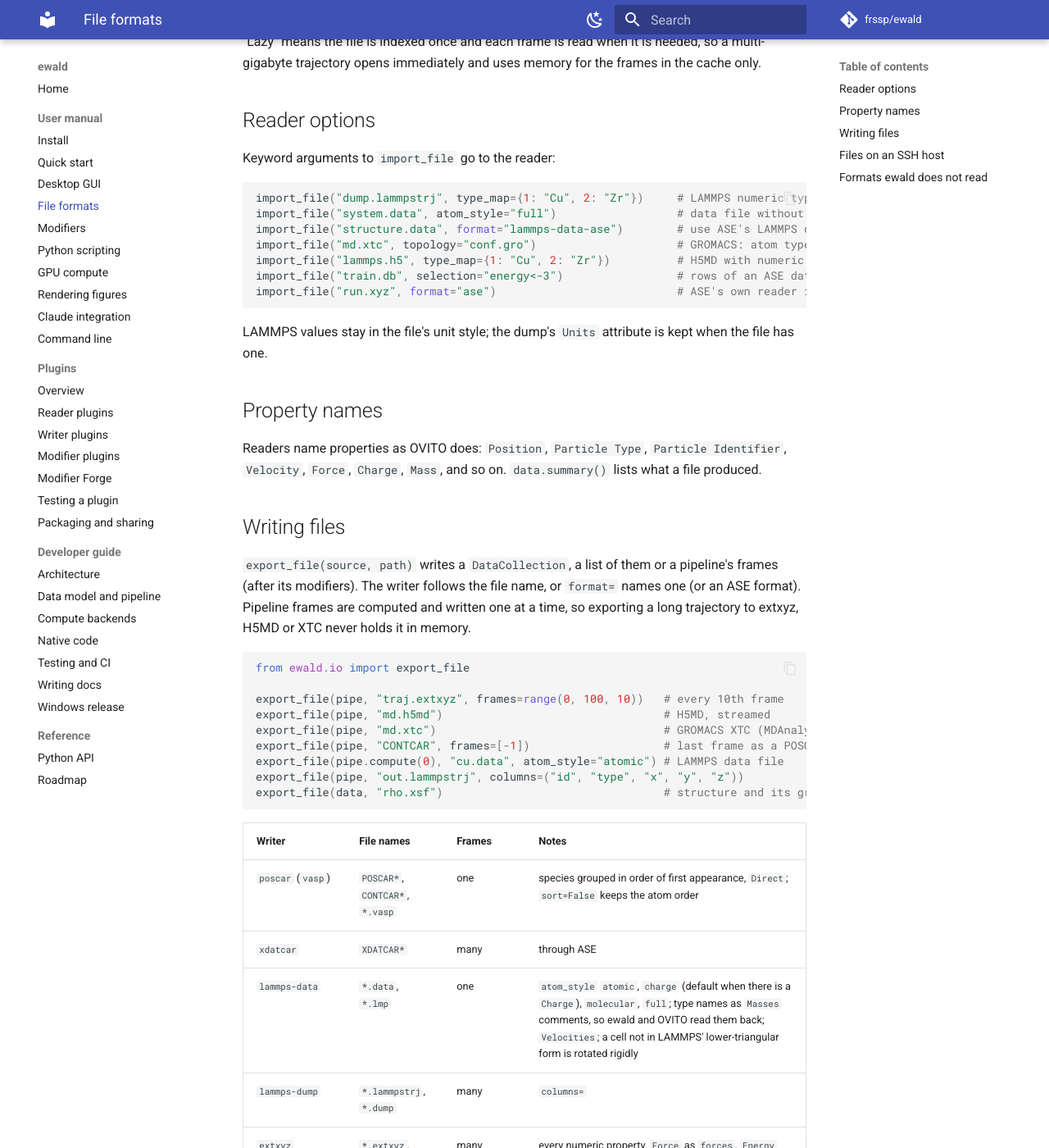
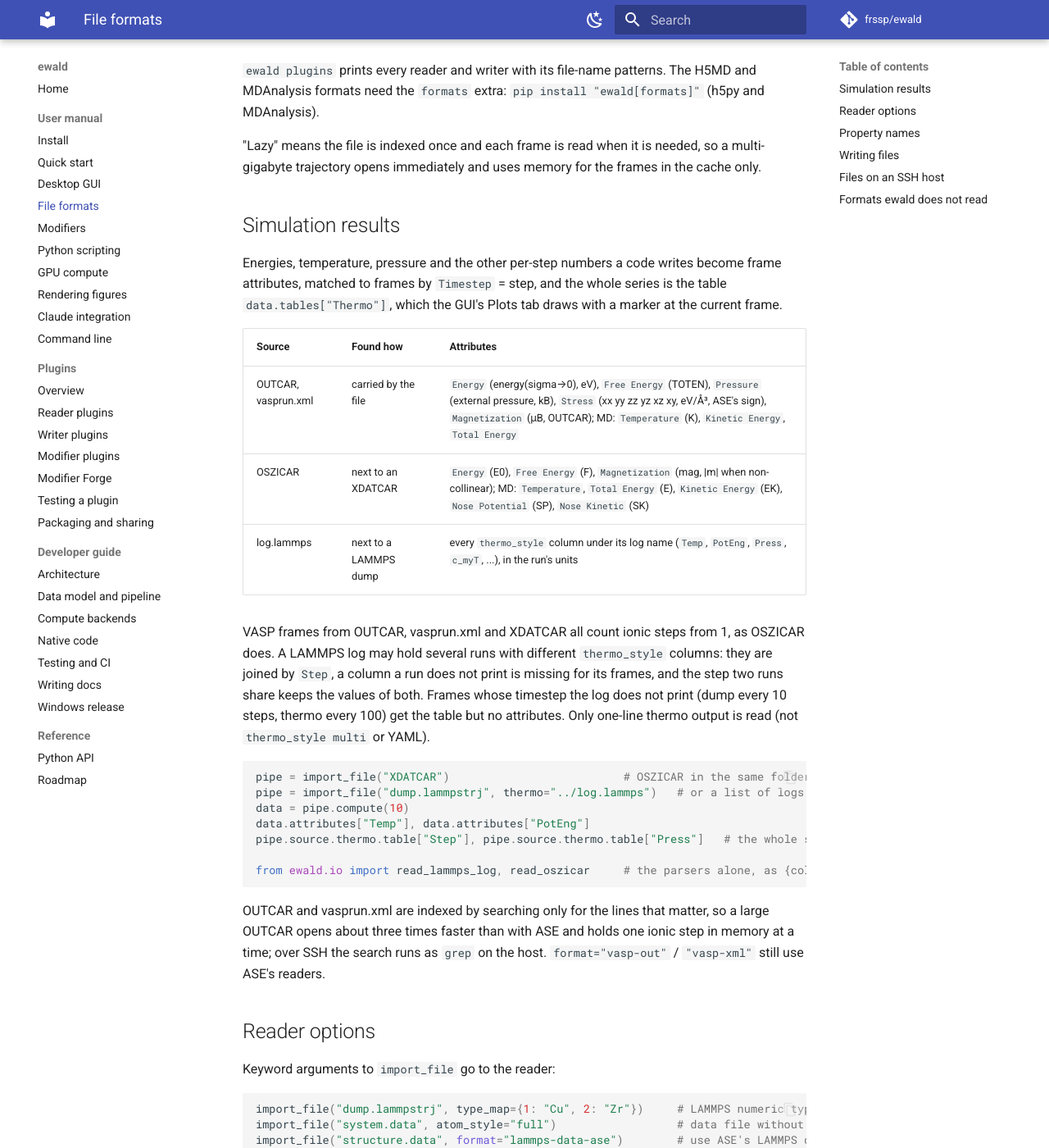
Before and after one commit to frssp/ewald, an MkDocs documentation site: the page built from docs/user/formats.md, in a window 1280 px wide and 1400 px high, scrolled down 1661 px. Shown: the whole window at 82% size. Built offline with MkDocs 1.6.1 and Material for MkDocs 9.7.7, drawn with Linux system fonts in a browser that asks for light colours; comment, search, counter and statistics services are not loaded; some of the changed text lies outside the part shown.

Commit message:
Docs, session and faster indexing for VASP/LAMMPS results

````diff
--- a/docs/user/formats.md
+++ b/docs/user/formats.md
@@ -11,7 +11,8 @@ files directly.
 | LAMMPS data file | native | styles atomic, charge, bond/angle/molecular, full, sphere, dipole (from `Atoms # style`, inferred, or `atom_style=`); type names from `Atom Type Labels` or `Masses` comments; velocities, image flags, bonds in `data.bonds` |
 | VASP XDATCAR | native, lazy | fixed and variable cell (NpT), VASP 6.4 `Si/hash` species labels |
 | VASP POSCAR/CONTCAR | ASE | VASP 4 and 5, selective dynamics, CONTCAR velocities (`Velocity`, Å/fs) |
-| VASP OUTCAR, vasprun.xml | ASE | every ionic step, with `Energy`, `Force`, `Stress` |
+| VASP OUTCAR | native, lazy | every ionic step: `Force`, `Magnetic Moment` (collinear, or N x 3 non-collinear), energies, stress, pressure, magnetization, MD temperature (see [Simulation results](#simulation-results)); a partial last step is skipped with a warning |
+| VASP vasprun.xml | native, lazy | every ionic step: cell, `Force`, energies, stress; a running job's open last step is skipped with a warning |
 | VASP CHGCAR/LOCPOT/ELFCAR, Gaussian cube | native | atoms plus a grid in `data.grids` |
 | XYZ, extended XYZ (`*.xyz`, `*.extxyz`) | native, lazy | frames indexed by their atom-count lines, each parsed on demand by ASE's extxyz parser: `Lattice=`, `Properties=`, `pbc=`, per-frame info (attributes), `forces` (`Force`), `energy` (`Energy`); a partial last frame is skipped with a warning |
 | XCrySDen XSF/AXSF (`*.xsf`, `*.axsf`) | native, lazy | `CRYSTAL`/`SLAB`/`POLYMER`/`MOLECULE`, `ANIMSTEPS` trajectories with fixed or variable cell, forces (`Force`), every `DATAGRID_3D` as a property of `data.grids["xsf"]` (Quantum ESPRESSO `pp.x`, VESTA); the repeated end points of XSF's general grid are dropped for periodic axes |
@@ -28,6 +29,40 @@ MDAnalysis).
 
 "Lazy" means the file is indexed once and each frame is read when it is needed, so a
 multi-gigabyte trajectory opens immediately and uses memory for the frames in the cache only.
+
+## Simulation results
+
+Energies, temperature, pressure and the other per-step numbers a code writes become frame
+attributes, matched to frames by `Timestep` = step, and the whole series is the table
+`data.tables["Thermo"]`, which the GUI's Plots tab draws with a marker at the current frame.
+
+| Source | Found how | Attributes |
+|---|---|---|
+| OUTCAR, vasprun.xml | carried by the file | `Energy` (energy(sigma→0), eV), `Free Energy` (TOTEN), `Pressure` (external pressure, kB), `Stress` (xx yy zz yz xz xy, eV/Å³, ASE's sign), `Magnetization` (μB, OUTCAR); MD: `Temperature` (K), `Kinetic Energy`, `Total Energy` |
+| OSZICAR | next to an XDATCAR | `Energy` (E0), `Free Energy` (F), `Magnetization` (mag, \|m\| when non-collinear); MD: `Temperature`, `Total Energy` (E), `Kinetic Energy` (EK), `Nose Potential` (SP), `Nose Kinetic` (SK) |
+| log.lammps | next to a LAMMPS dump | every `thermo_style` column under its log name (`Temp`, `PotEng`, `Press`, `c_myT`, ...), in the run's units |
+
+VASP frames from OUTCAR, vasprun.xml and XDATCAR all count ionic steps from 1, as OSZICAR
+does. A LAMMPS log may hold several runs with different `thermo_style` columns: they are
+joined by `Step`, a column a run does not print is missing for its frames, and the step two
+runs share keeps the values of both. Frames whose timestep the log does not print (dump
+every 10 steps, thermo every 100) get the table but no attributes. Only one-line thermo
+output is read (not `thermo_style multi` or YAML).
+
+```python
+pipe = import_file("XDATCAR")                          # OSZICAR in the same folder is picked up
+pipe = import_file("dump.lammpstrj", thermo="../log.lammps")   # or a list of logs; thermo=None turns it off
+data = pipe.compute(10)
+data.attributes["Temp"], data.attributes["PotEng"]
+pipe.source.thermo.table["Step"], pipe.source.thermo.table["Press"]   # the whole series (numpy arrays)
+
+from ewald.io import read_lammps_log, read_oszicar     # the parsers alone, as {column: array}
+```
+
+OUTCAR and vasprun.xml are indexed by searching only for the lines that matter, so a large
+OUTCAR opens about three times faster than with ASE and holds one ionic step in memory at a
+time; over SSH the search runs as `grep` on the host. `format="vasp-out"` / `"vasp-xml"`
+still use ASE's readers.
 
 ## Reader options
 
@@ -100,8 +135,8 @@ In the GUI, File › Load remote file (SSH)… browses the remote folders.
 Connections follow `~/.ssh/config` (HostName, User, Port, IdentityFile, IdentitiesOnly,
 ProxyJump, ProxyCommand, UserKnownHostsFile, StrictHostKeyChecking), the SSH agent and your
 keys, and host keys are checked against `known_hosts`. If key login fails, ewald asks for the
-password or one-time code and never saves it. LAMMPS dumps, LAMMPS data files and XDATCARs are
-read in place, frame by frame (a dump is indexed with `grep -b` on the host), so a large
+password or one-time code and never saves it. LAMMPS dumps, LAMMPS data files, XDATCARs, OUTCARs and
+vasprun.xml files are read in place, frame by frame (a dump is indexed with `grep -b` on the host), so a large
 trajectory is not copied. Other formats, including plugin formats, are downloaded once into a
 local cache (`ewald.io.remote.cache_dir()`, `EWALD_CACHE_DIR` overrides) and reused while the
 remote file is unchanged. Host aliases need at least two characters, so `C:\data` stays local.
--- a/llms.txt
+++ b/llms.txt
@@ -10,6 +10,7 @@ from ewald.modifiers import CoordinationAnalysis, ExpressionSelection, DeleteSel
 pipe = import_file("XDATCAR")                        # VASP POSCAR/CONTCAR/XDATCAR/OUTCAR, LAMMPS dump/data, extxyz, xsf, h5md, xtc, cif, ...
 # pipe = import_file("dump.*.lammpstrj", type_map={1: "Cu", 2: "Zr"})   # LAMMPS numeric types -> elements
 # pipe = import_file("cluster:/scratch/run1/dump.lammpstrj")   # over SSH: host:/path, user@host:path, ssh://host/path
+# pipe = import_file("dump.lammpstrj", thermo="log.lammps")   # thermo columns -> data.attributes["Temp"], data.tables["Thermo"]
 # pipe = import_file("run.npz", format="npz-trajectory")  # format= also names reader plugins (`ewald plugins`)
 pipe.modifiers.append(CoordinationAnalysis(cutoff=3.0))
 pipe.modifiers.append(ExpressionSelection("Coordination < 12"))
````
Also changed, not shown: README.md (+2 -1 lines), docs/ROADMAP.md (+1 -0 lines), docs/user/gui.md (+3 -1 lines), 4 other files.
